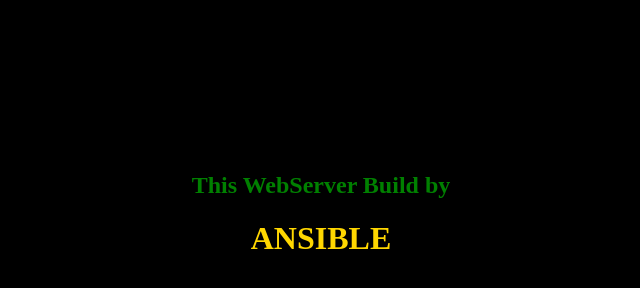
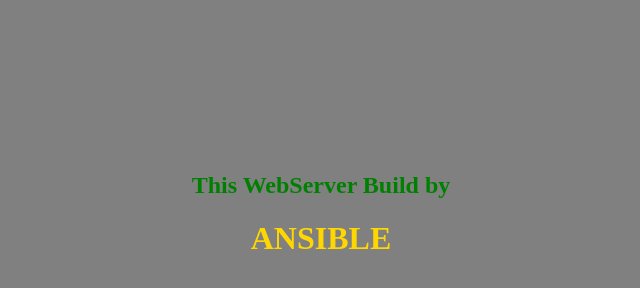
Before and after one commit to neg-dev/test-app, a plain HTML site: page index.html in a window 1280 px wide. Shown: the whole page, without its empty margins (319-959 px from the left). Drawn offline with Linux system fonts and the light colour scheme.

Commit message:
Update index.html

```diff
--- a/index.html
+++ b/index.html
@@ -16,7 +16,7 @@ setTimeout('Elastic()',100)
 }
 
 </SCRIPT>
-<BODY bgcolor="black" onLoad=Elastic()>
+<BODY bgcolor="gray" onLoad=Elastic()>
 <CENTER>
 <br><br><br><br>
 <br><br><br><br>
```
